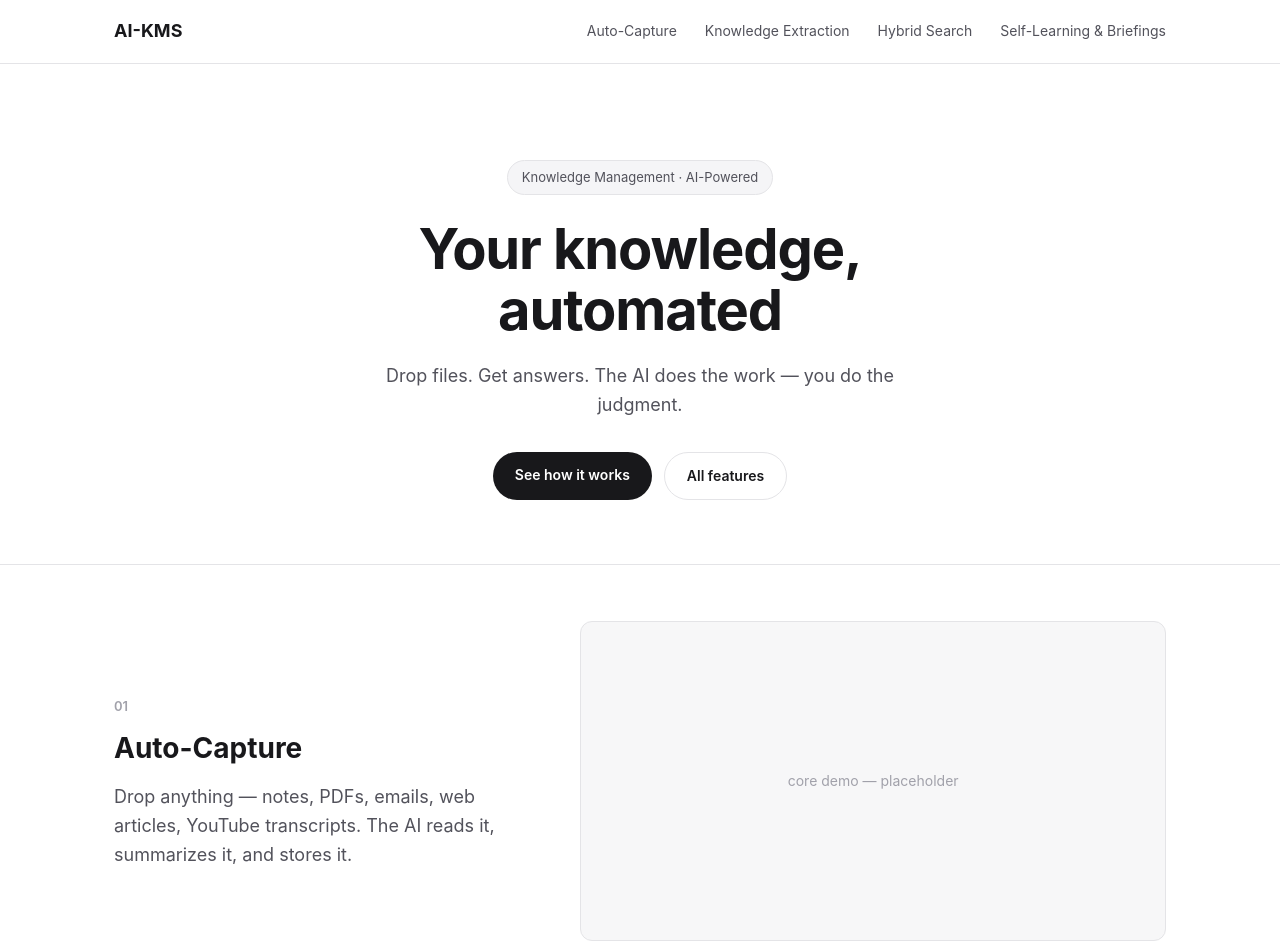
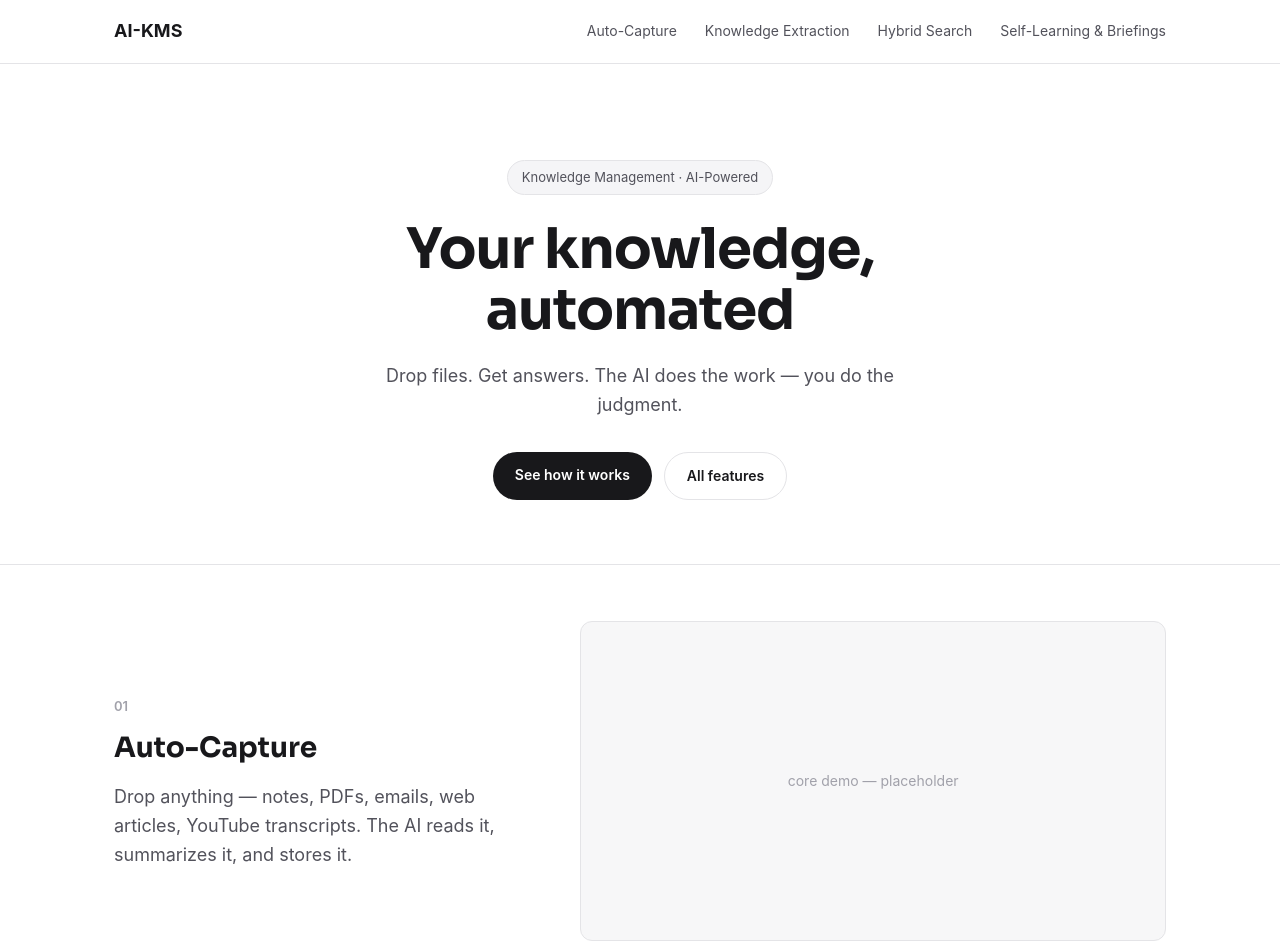
Before and after one commit to PhatChenh/ai_kms, an Astro site in the folder docs/0_draft/ui-astro/: page / in a window 1280 px wide. Shown: the top 944 px of the page. Built offline with nearby package versions, Linux system fonts and the light colour scheme; Astro itself is replaced by a stand-in of ours.

Commit message:
Use Sora for landing/section titles
Closest free Google Font match to the rounded-geometric display
font in the Mainline reference screenshot (single-story 'a').
Applied only to .hero-title and .feature-title, body text untouched.

```diff
--- a/docs/0_draft/ui-astro/src/pages/index.astro
+++ b/docs/0_draft/ui-astro/src/pages/index.astro
@@ -87,6 +87,12 @@
     <meta name="viewport" content="width=device-width, initial-scale=1.0" />
     <meta name="generator" content={Astro.generator} />
     <title>AI-KMS — Your knowledge, automated</title>
+    <link rel="preconnect" href="https://fonts.googleapis.com" />
+    <link rel="preconnect" href="https://fonts.gstatic.com" crossorigin />
+    <link
+      href="https://fonts.googleapis.com/css2?family=Sora:wght@600;700;800&display=swap"
+      rel="stylesheet"
+    />
   </head>
   <body>
     <!-- Nav -->
--- a/docs/0_draft/ui-astro/src/styles/global.css
+++ b/docs/0_draft/ui-astro/src/styles/global.css
@@ -12,6 +12,7 @@
   --radius: 12px;
   --radius-sm: 8px;
   --font-sans: -apple-system, BlinkMacSystemFont, 'Segoe UI', 'Inter', Roboto, sans-serif;
+  --font-display: 'Sora', var(--font-sans);
   --max-width: 1100px;
   --nav-height: 64px;
 }
@@ -87,6 +88,7 @@
 }
 
 .hero-title {
+  font-family: var(--font-display);
   font-size: 56px;
   font-weight: 700;
   letter-spacing: -0.02em;
@@ -152,6 +154,7 @@
 }
 
 .feature-title {
+  font-family: var(--font-display);
   font-size: 28px;
   font-weight: 700;
   margin: 8px 0 12px;
```
